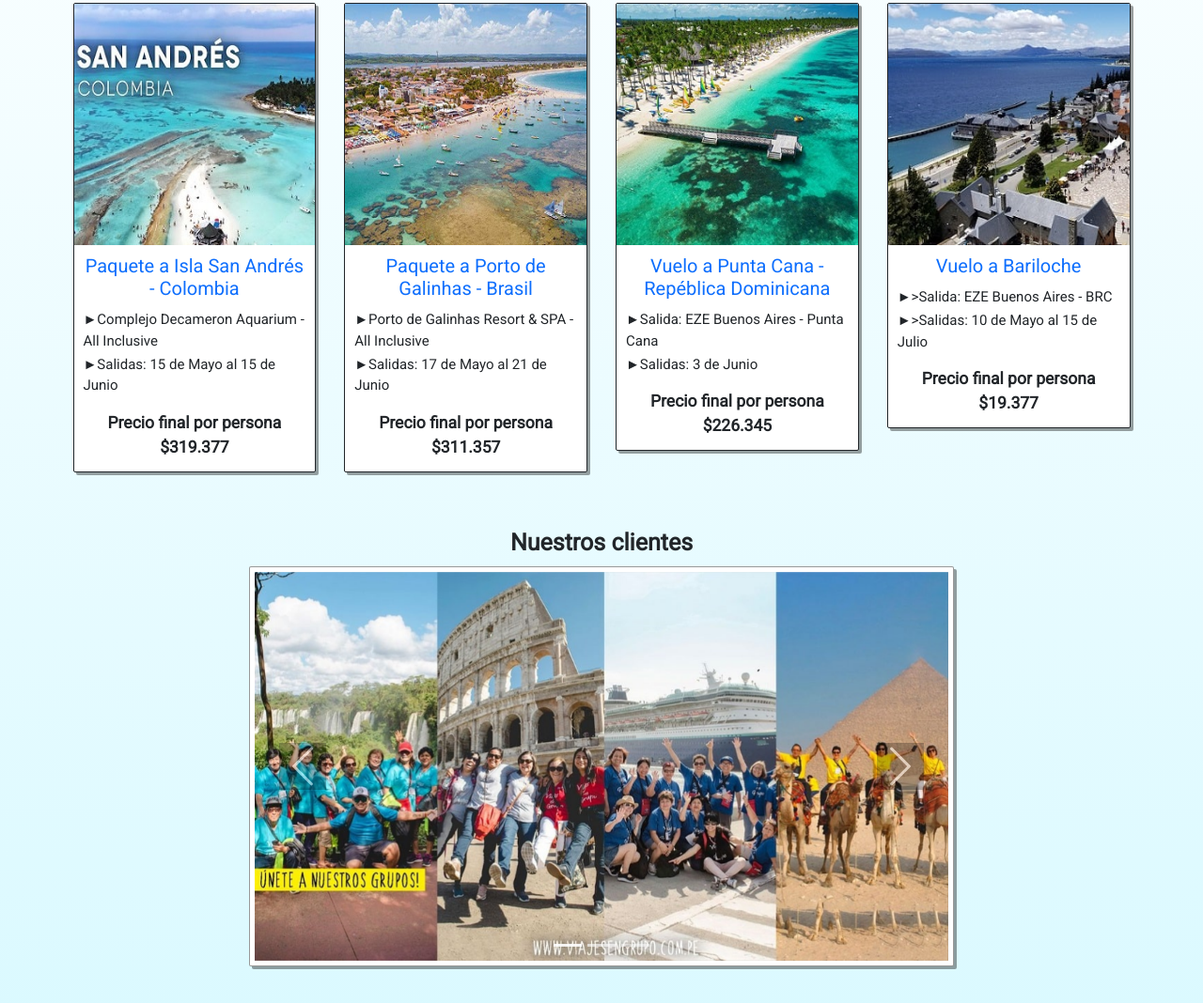
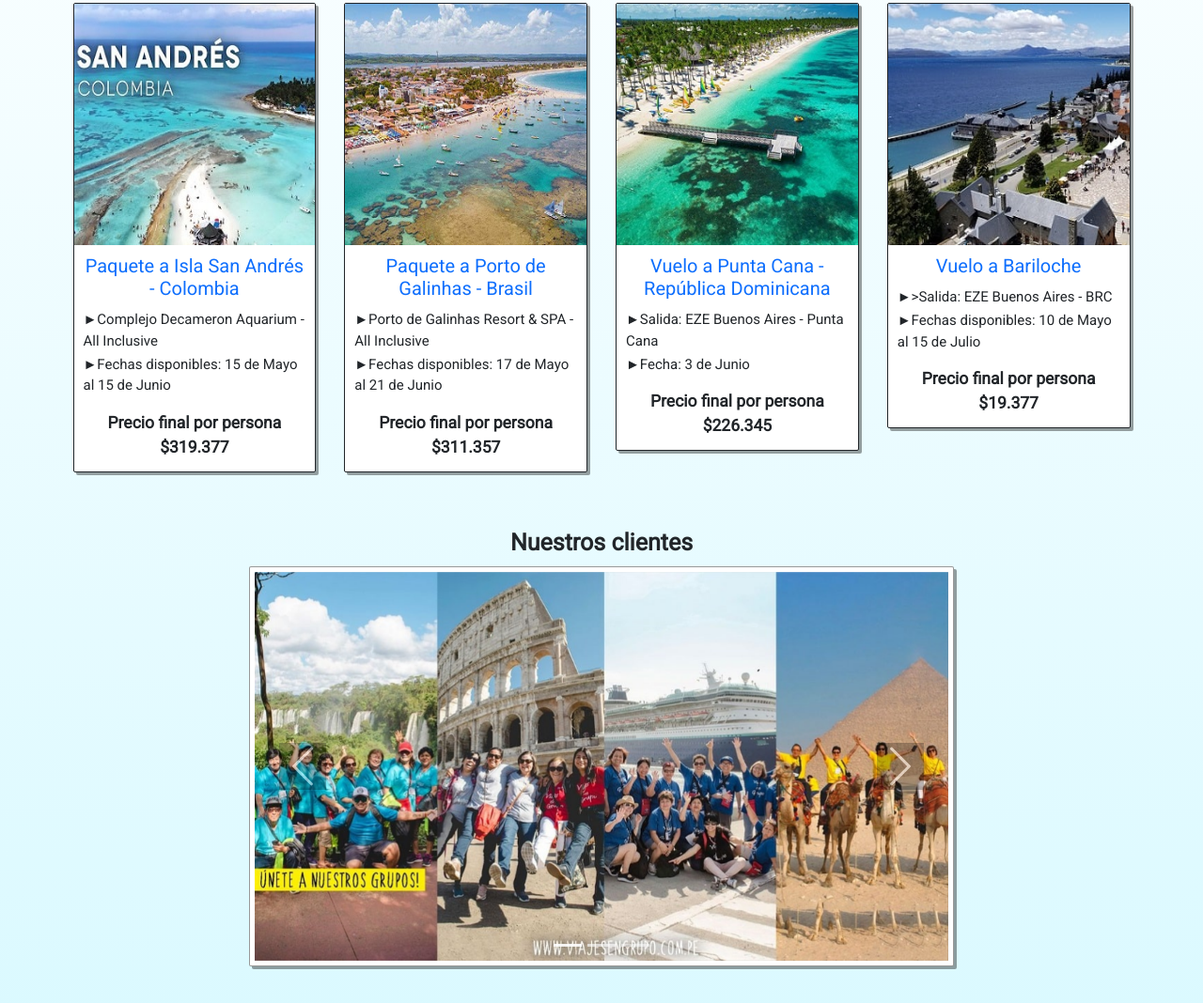
Before and after one commit to ivanbonnot/AgenciaDeViajes, a website: page index.html in a window 1280 px wide. Shown: the part 1710-2778 px from the top of the page at 94% size. Drawn offline with Linux system fonts and the light colour scheme.

Commit message:
modif ofertas

```diff
--- a/index.html
+++ b/index.html
@@ -107,7 +107,7 @@
                   Colombia</h5>
                 <div class="card-text">
                   <p class="fs-4 text-left mb-1">►Complejo Decameron Aquarium - All Inclusive</p>
-                  <p class="fs-4 text-left mb-2">►Salidas: 15 de Mayo al 15 de Junio </p>
+                  <p class="fs-4 text-left mb-2">►Fechas disponibles: 15 de Mayo al 15 de Junio </p>
                   <p class="fs-3 text-center mb-1 pt-3 fw-bold">Precio final por persona $319.377</p>
                 </div>
               </div>
@@ -121,7 +121,7 @@
                   Brasil</h5>
                 <div class="card-text">
                   <p class="fs-4 text-left mb-1">►Porto de Galinhas Resort & SPA - All Inclusive</p>
-                  <p class="fs-4 text-left mb-2">►Salidas: 17 de Mayo al 21 de Junio </p>
+                  <p class="fs-4 text-left mb-2">►Fechas disponibles: 17 de Mayo al 21 de Junio </p>
                   <p class="fs-3 text-center mb-1 pt-3 fw-bold">Precio final por persona $311.357</p>
                 </div>
               </div>
@@ -132,10 +132,10 @@
               <img src="./img/ofertaRepDom.jpg" class="card-img-top mx-auto" alt="oferta republica dominicana">
               <div class="card-body">
                 <h5 class="card-title fs-2 text-center font-weight-bold text-primary mb-3">Vuelo a Punta Cana -
-                  Repéblica Dominicana</h5>
+                  República Dominicana</h5>
                 <div class="card-text">
                   <p class="fs-4 text-left mb-1">►Salida: EZE Buenos Aires - Punta Cana</p>
-                  <p class="fs-4 text-left mb-2">►Salidas: 3 de Junio </p>
+                  <p class="fs-4 text-left mb-2">►Fecha: 3 de Junio </p>
                   <p class="fs-3 text-center mb-1 pt-3 fw-bold">Precio final por persona $226.345</p>
                 </div>
               </div>
@@ -148,7 +148,7 @@
                 <h5 class="card-title fs-2 text-center font-weight-bold text-primary mb-3">Vuelo a Bariloche</h5>
                 <div class="card-text">
                   <p class="fs-4 text-left mb-1">►>Salida: EZE Buenos Aires - BRC</p>
-                  <p class="fs-4 text-left mb-2">►>Salidas: 10 de Mayo al 15 de Julio </p>
+                  <p class="fs-4 text-left mb-2">►Fechas disponibles: 10 de Mayo al 15 de Julio </p>
                   <p class="fs-3 text-center mb-1 pt-3 fw-bold">Precio final por persona $19.377</p>
                 </div>
               </div>
```
